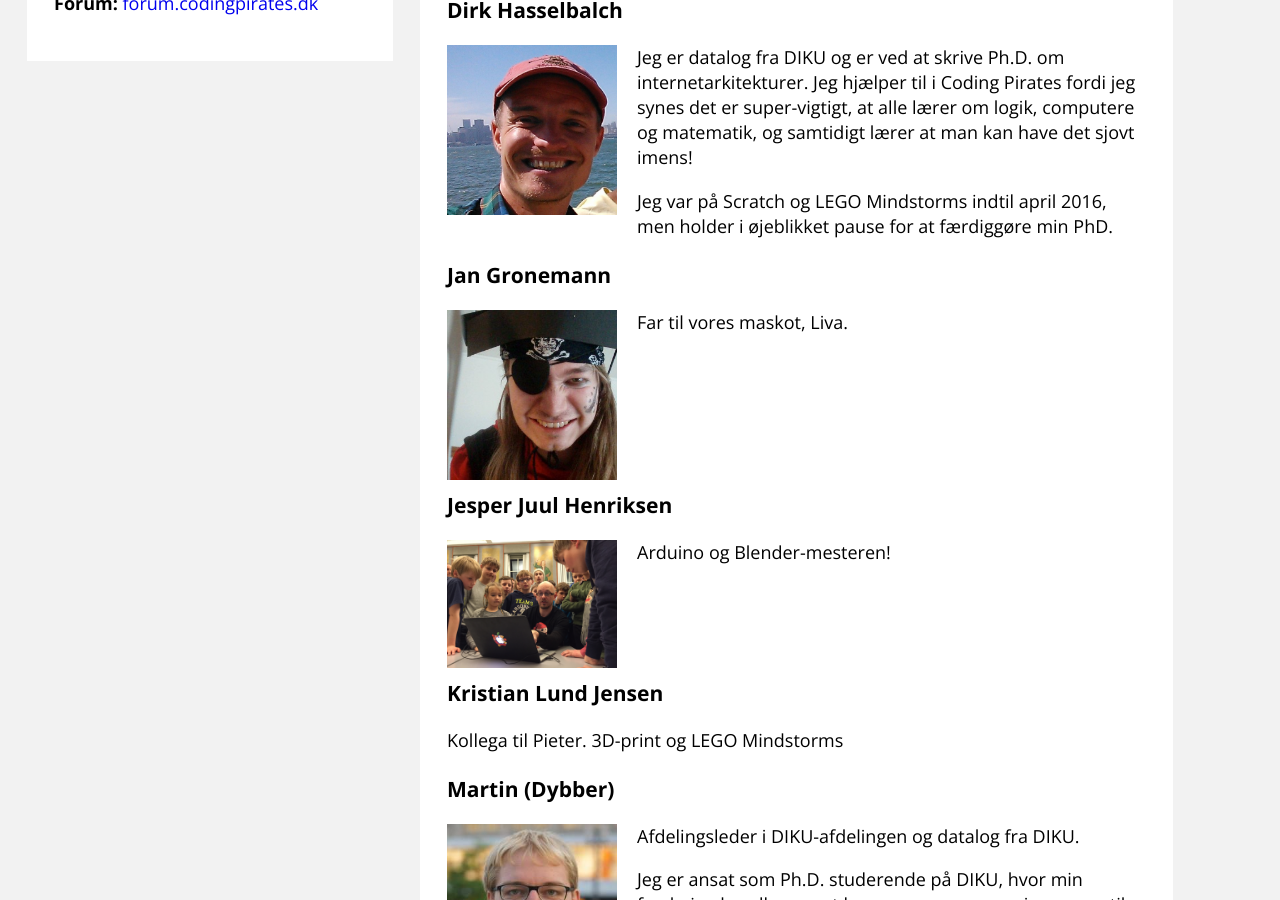
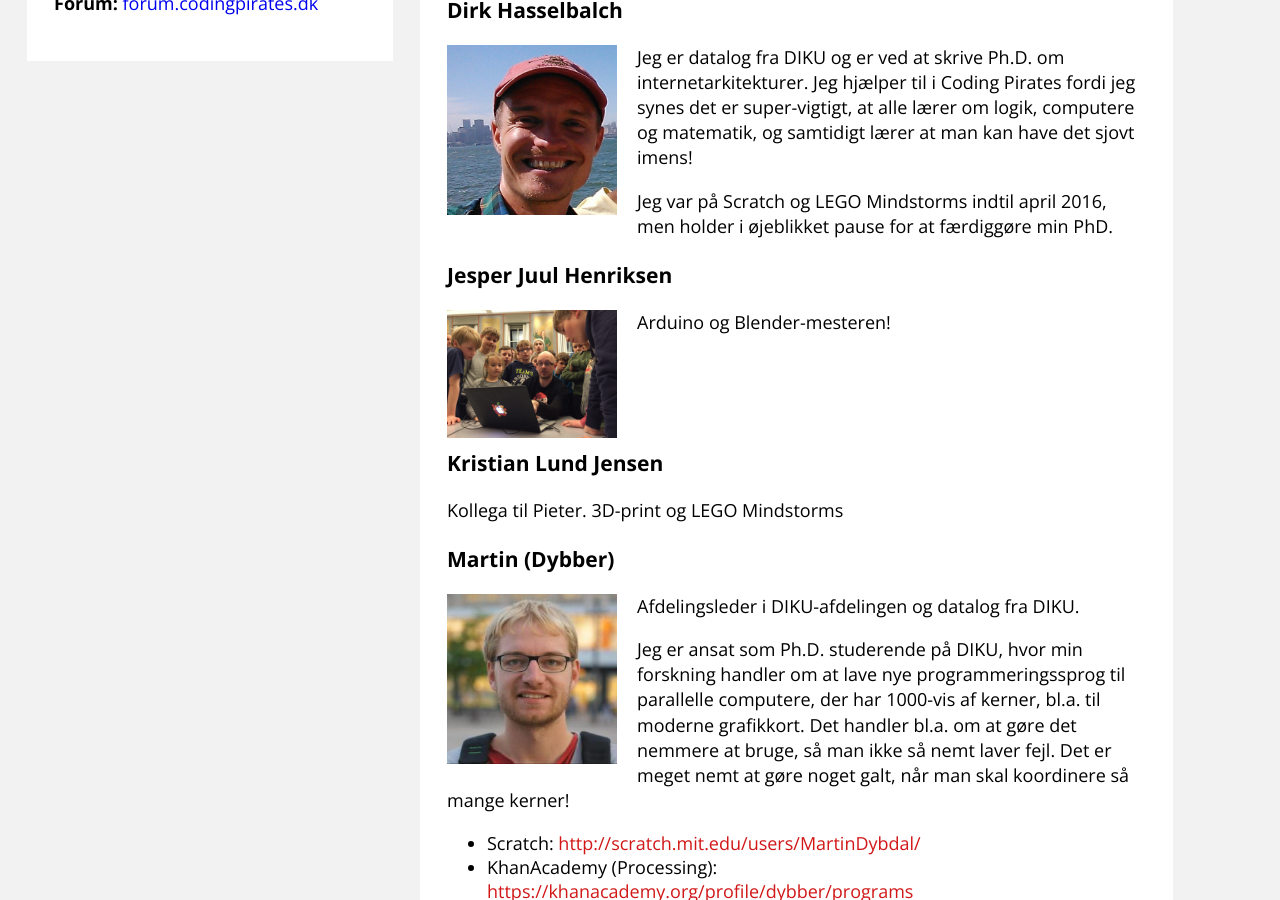
Before and after one commit to dybber/diku.codingpirates.dk, a Jekyll site: the page built from src/frivillige.md, in a window 1280 px wide and 900 px high, scrolled down 1122 px. Built offline with Jekyll 4.4.1, drawn with Linux system fonts in a browser that asks for light colours; Markdown is read by kramdown in place of the engine named in the settings.

```diff
--- a/src/frivillige.md
+++ b/src/frivillige.md
@@ -52,10 +52,6 @@
 
 Jeg var på Scratch og LEGO Mindstorms indtil april 2016, men holder i øjeblikket pause for at færdiggøre min PhD.
 
-### Jan Gronemann
-<a href="/images/frivillige/jan.jpg"><img src="/images/frivillige/jan.jpg" class="frivillig" /></a>
-Far til vores maskot, Liva.
-
 ### Jesper Juul Henriksen
 <a href="/images/frivillige/jesper.jpg"><img src="/images/frivillige/jesper.jpg" class="frivillig" /></a>
 Arduino og Blender-mesteren!
```
Also changed, not shown: other parts of src/frivillige.md (+1 -0 lines).
